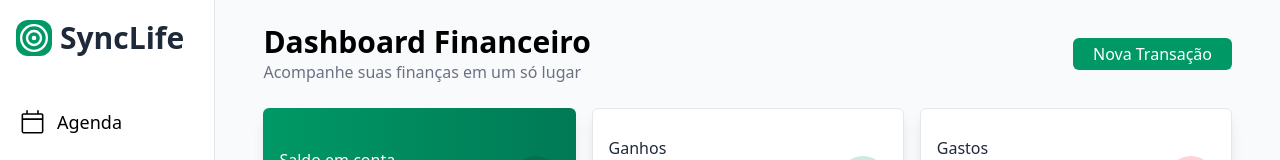
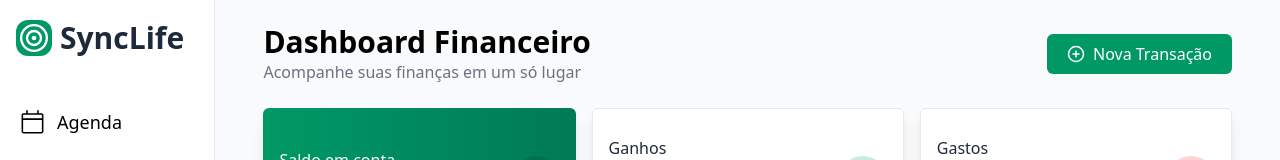
Before and after one commit to MariaJuliaAS/SyncLife, a React (Vite) app: page /finances in a window 1280 px wide. Shown: the top 160 px of the page. Built offline with nearby package versions, Linux system fonts and the light colour scheme; no server answers; the database is empty; sample sign-in values are in the browser's storage.

Commit message:
Ajuste nos botões das páginas de atividades e finanças

```diff
--- a/src/pages/activities/index.tsx
+++ b/src/pages/activities/index.tsx
@@ -9,12 +9,11 @@ export function Activities() {
             <div className='sm:px-12 w-full min-h-screen py-6 px-4 flex bg-gray-50 justify-center'>
                 <main className="w-full max-w-11/12">
                     <header className="sm:flex-row flex-col gap-4 w-full flex justify-between items-start mb-6 lg:pt-0 sm:pt-6 pt-0">
-
                         <h1 className="font-bold sm:text-3xl text-2xl">Minhas Atividades</h1>
 
                         <div className="flex items-center">
-                            <button className="sm:text-base text-sm sm:px-5 px-2 bg-emerald-600 py-2 text-white flex justify-center items-center font-medium rounded-md cursor-pointer transition-all duration-200 hover:bg-emerald-700">
-                                <FiPlusCircle className="text-lg mr-2" />
+                            <button className="sm:text-base text-sm sm:px-5 px-2 sm:py-2 bg-emerald-600 py-1 text-white flex items-center font-medium rounded-md cursor-pointer transition-all duration-200 hover:bg-emerald-700">
+                                <FiPlusCircle className="sm:text-lg text-base mr-2" />
                                 Nova Atividade
                             </button>
                         </div>
--- a/src/pages/finances/index.tsx
+++ b/src/pages/finances/index.tsx
@@ -4,6 +4,7 @@ import { RecentTransactions } from "../../components/finances/recentTransactions
 import { Transaction } from "../../components/finances/transaction";
 import { Nav } from "../../components/nav";
 import { ModalAddTransaction } from "../../components/finances/modal/modalAddTransaction";
+import { FiPlusCircle } from "react-icons/fi";
 
 export function Finances() {
     const [modalAddTransaction, setModalAddTransaction] = useState(false)
@@ -20,7 +21,8 @@ export function Finances() {
                             <span className="sm:text-base text-sm mt-2 text-gray-500">Acompanhe suas finanças em um só lugar</span>
                         </div>
                         <div className="flex items-center">
-                            <button onClick={() => setModalAddTransaction(true)} className="sm:text-base text-sm sm:px-5 px-2 bg-emerald-600 py-1 text-white font-medium rounded-md cursor-pointer transition-all duration-200 hover:bg-emerald-700">
+                            <button onClick={() => setModalAddTransaction(true)} className="sm:text-base text-sm sm:px-5 px-2 sm:py-2 flex items-center bg-emerald-600 py-1 text-white font-medium rounded-md cursor-pointer transition-all duration-200 hover:bg-emerald-700">
+                                <FiPlusCircle className="sm:text-lg text-base mr-2" />
                                 Nova Transação
                             </button>
                         </div>
```
